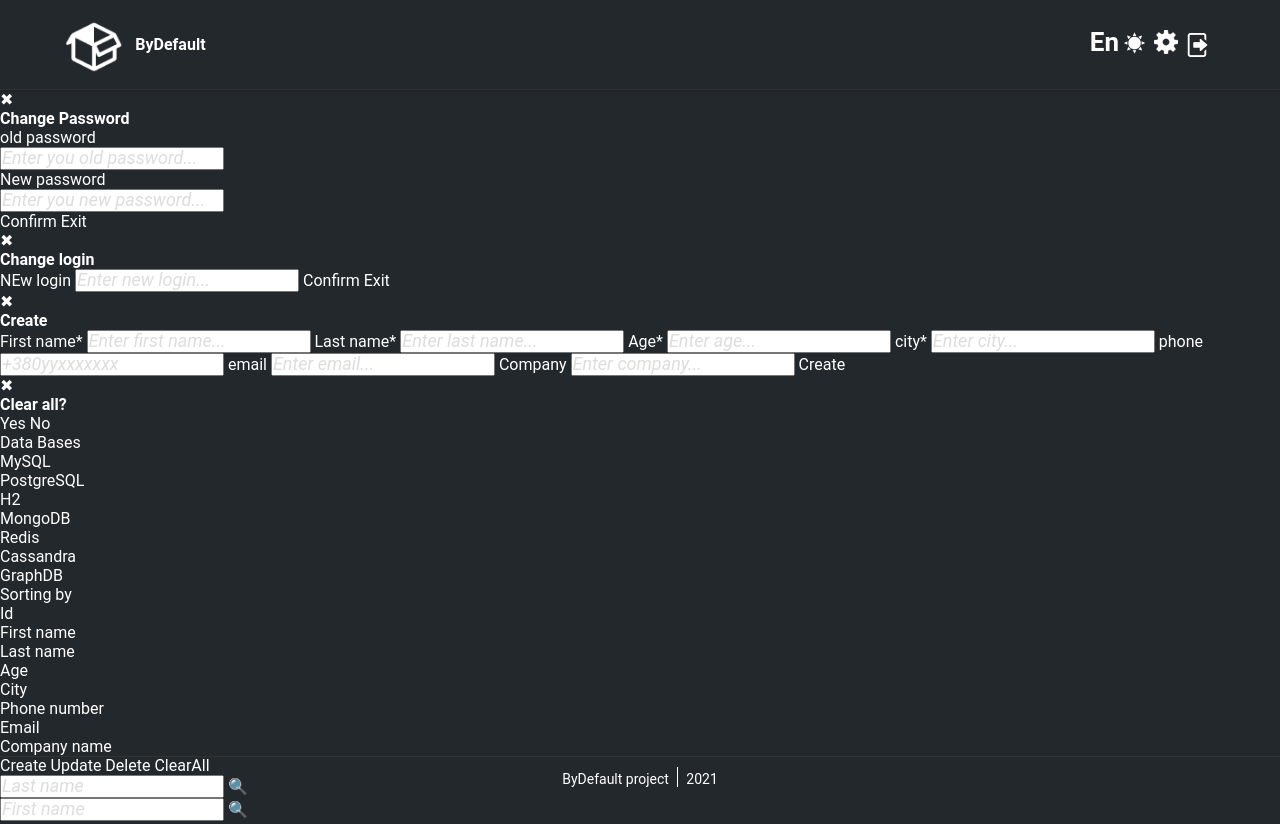
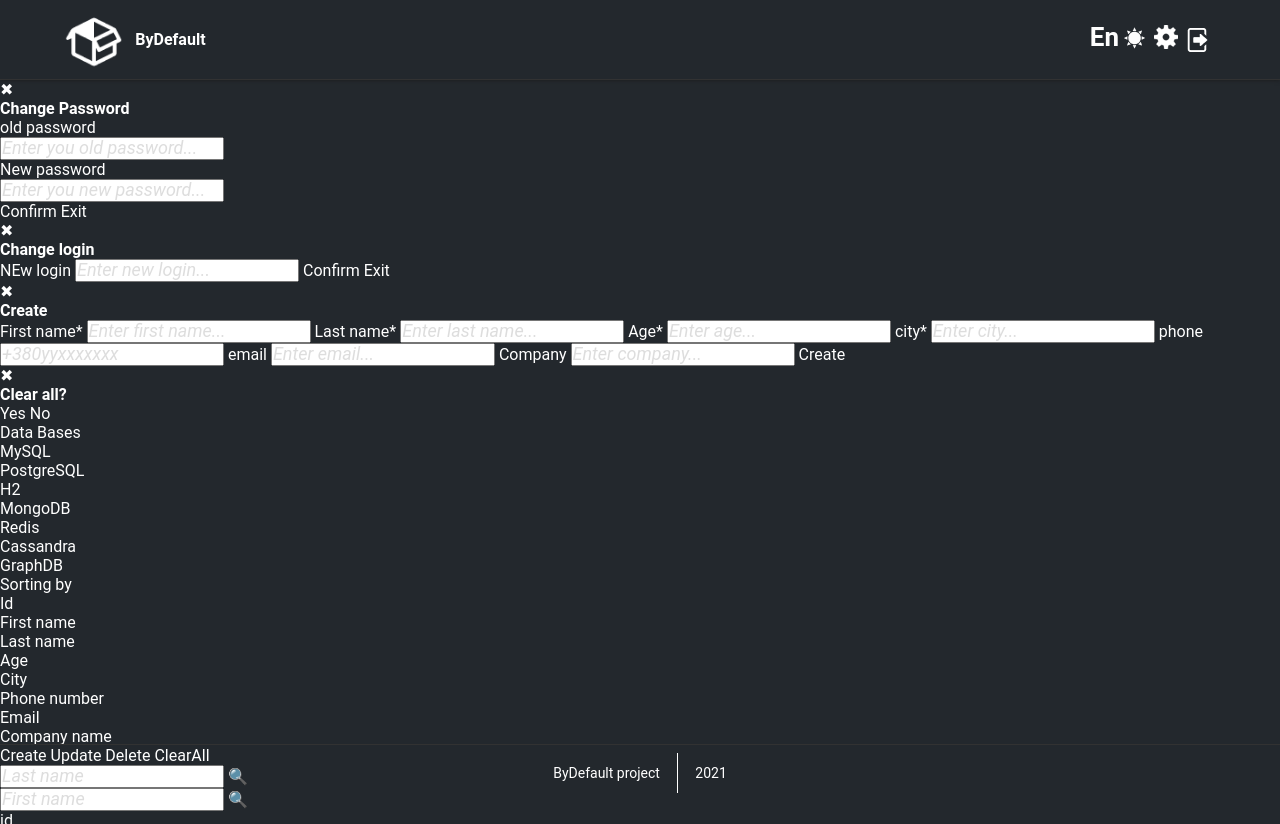
Before and after one commit to Rashevskyyy/byDefaultProject, a website built with webpack: page frontend/client/mainPage.html in a window 1280 px wide. Shown: the top 824 px of the page. Built offline with nearby package versions, Linux system fonts and the light colour scheme.

Commit message:
change height

```diff
--- a/frontend/scss/autorization.scss
+++ b/frontend/scss/autorization.scss
@@ -34,7 +34,7 @@
     &--submit{
         background: #C51655;
         width: 100%;
-        margin-top: 20px;
+        margin-top: 10%;
         height: 45px;
         box-shadow: 0px 4px 4px rgba(0, 0, 0, 0.25);
         border-radius: 7px;
--- a/frontend/scss/footer.scss
+++ b/frontend/scss/footer.scss
@@ -1,6 +1,6 @@
 footer{
     width: 100%;
-    height: 44px;
+    height: 7vh;
     bottom: 0;
     position: fixed;
     border-top: 1px solid #323232;
@@ -10,13 +10,13 @@ footer{
     width: 15%;
     margin: auto;
     display: flex;
-    padding: 10px;
     &__text{
         font-size: 14px;
         margin: auto;
     }
     &--line-vertival{
         border-left: 1px solid white;
-        height: 20px;
+        height: 5vh;
+        margin: 1vh;
     }
 }
--- a/frontend/scss/header.scss
+++ b/frontend/scss/header.scss
@@ -3,7 +3,7 @@
 .container{
     display: flex;
     max-width: 100%;
-    height: 90px;
+    height: 10vh;
     border-bottom: 1px solid #323232;
     box-shadow: 0 0 4px 0 #1a1a1a;
     &__name{
--- a/frontend/scss/mainPage.scss
+++ b/frontend/scss/mainPage.scss
@@ -5,7 +5,7 @@
 @import './modalWindow.scss';
 .content{
     width: 80%;
-    height: 590px;
+    height: 83vh;
     margin: 0 auto;
     background: $bg-main-page-content;
     border: 1px solid #323232;
```
